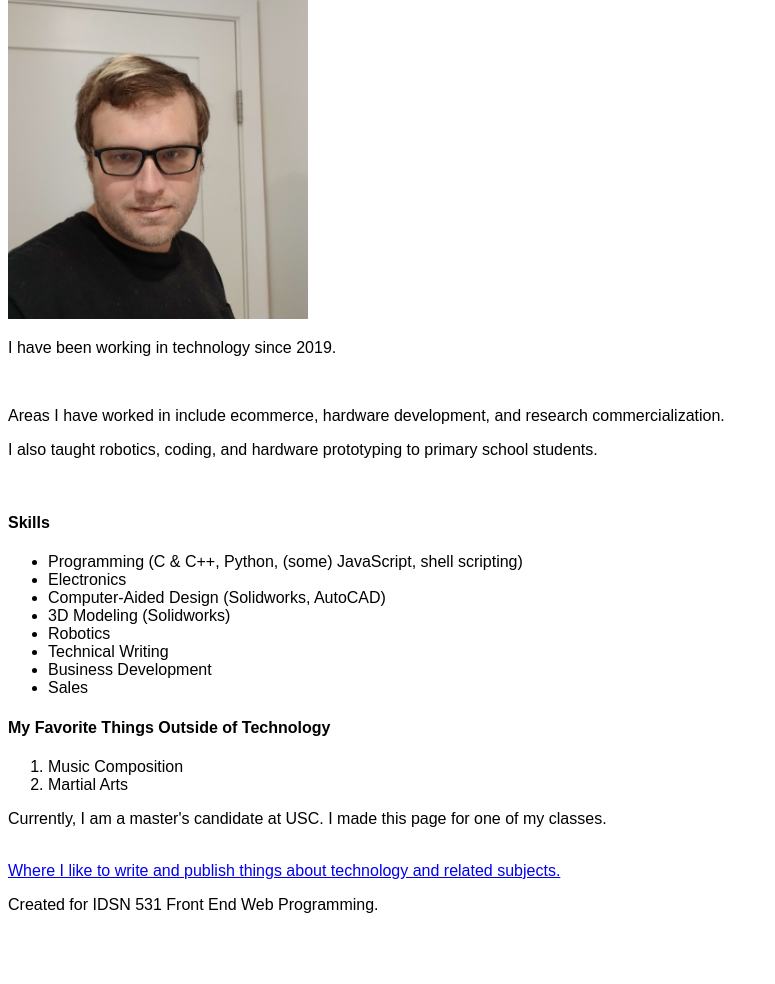
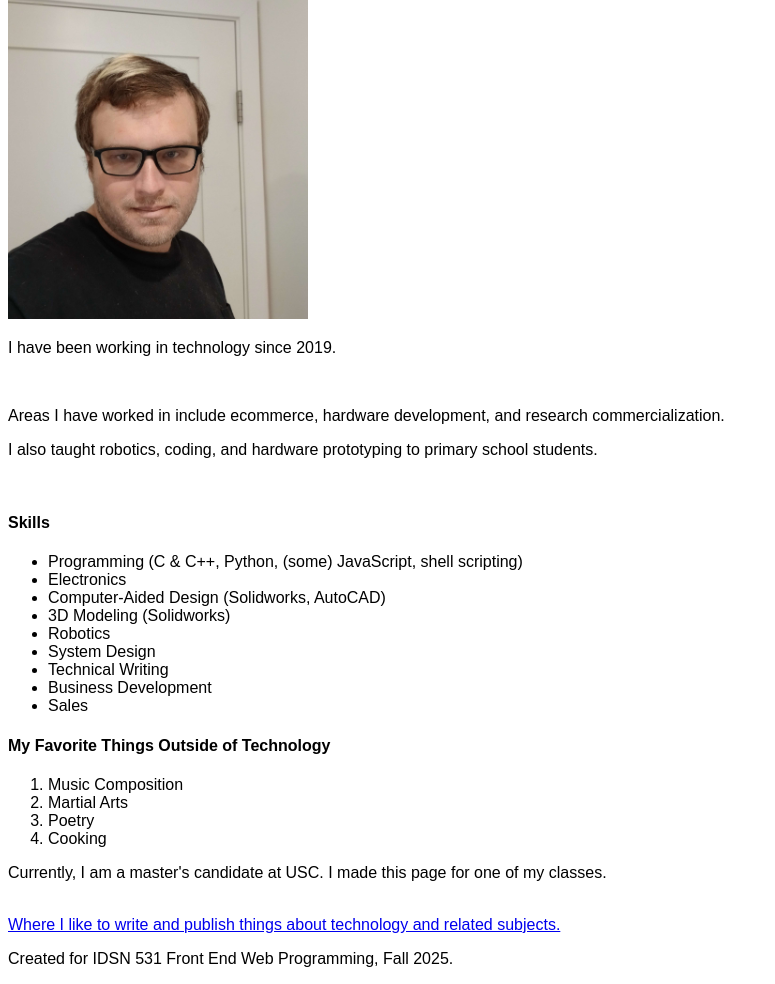
Before and after one commit to 10780/idsn531-landingpage-temple, a plain HTML site: page week_01/index.html in a window 1280 px wide. Shown: the part 183-1167 px from the top of the page, without its empty margins (0-775 px from the left). Before the commit the page ends 1113 px from the top, so only its background shows below. Drawn offline with Linux system fonts and the light colour scheme.

Commit message:
Update index.html

```diff
--- a/week_01/index.html
+++ b/week_01/index.html
@@ -30,6 +30,7 @@
             <li>Computer-Aided Design (Solidworks, AutoCAD)</li>
             <li>3D Modeling (Solidworks)</li>
             <li>Robotics</li>
+            <li>System Design</li>
             <li>Technical Writing</li>
             <li>Business Development</li>
             <li>Sales</li>
@@ -38,6 +39,8 @@
         <ol>
             <li>Music Composition</li>
             <li>Martial Arts</li>
+            <li>Poetry</li>
+            <li>Cooking</li>
         </ol>
         <p>Currently, I am a master's candidate at USC. I made this page for one of my classes.</p>
         </br>
@@ -45,6 +48,6 @@
     </body>
 </main>
 <footer>
-    <p>Created for IDSN 531 Front End Web Programming.</p>
+    <p>Created for IDSN 531 Front End Web Programming, Fall 2025.</p>
 </footer>
 </html>
```
